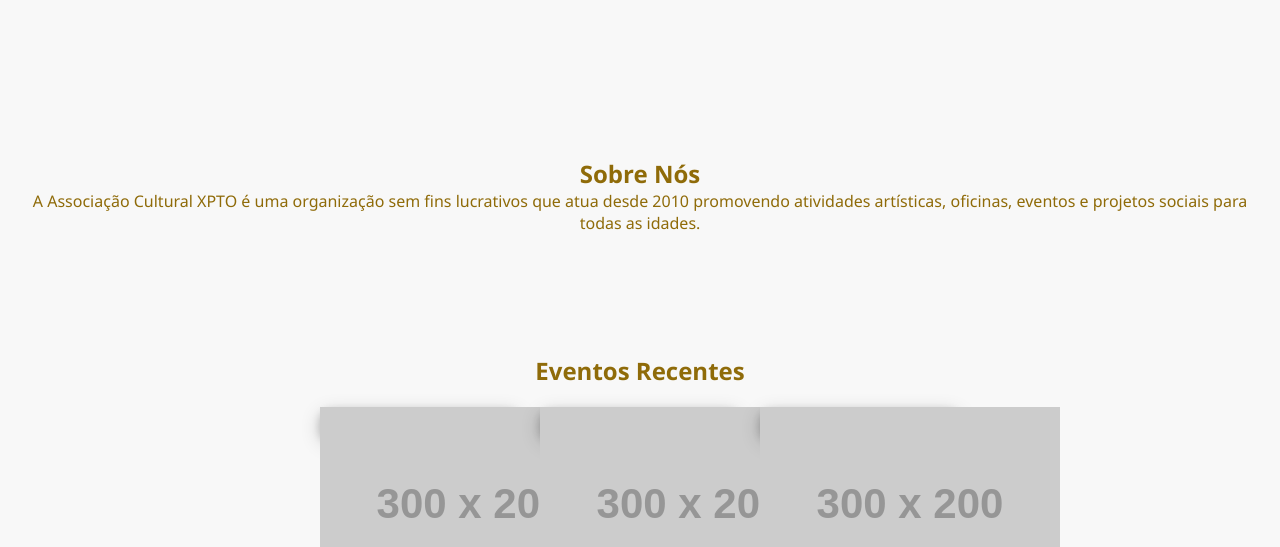
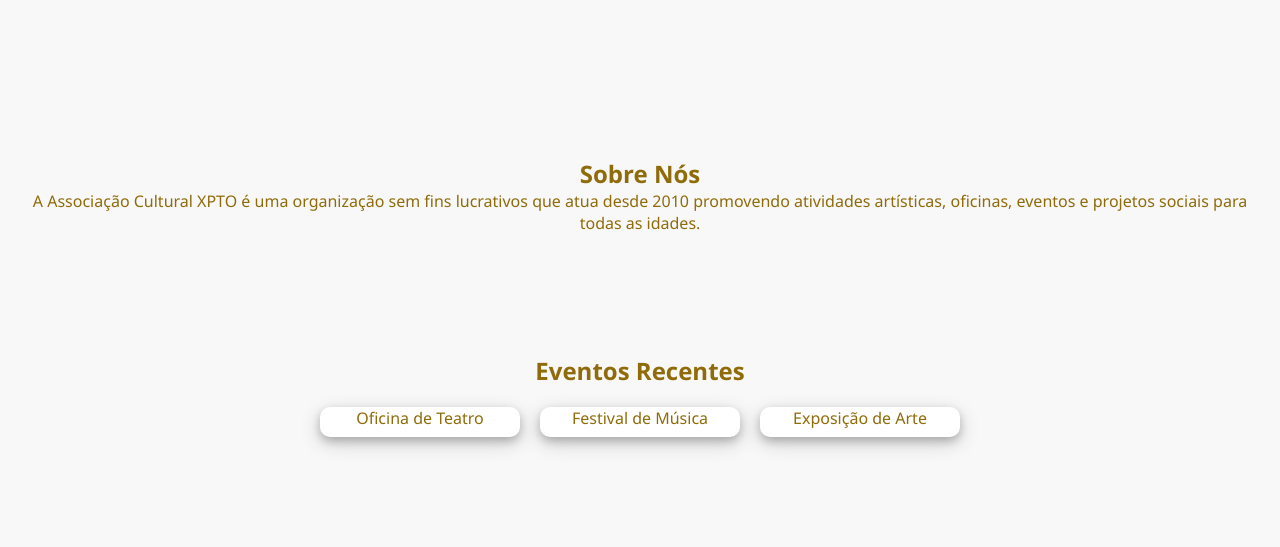
Before and after one commit to Carninhas/share-world, a plain HTML site: page index.html in a window 1280 px wide. Shown: the part 253-800 px from the top of the page. Drawn offline with Linux system fonts and the light colour scheme; placeholder pictures from the web are drawn by us.

Commit message:
Update index.html

```diff
--- a/index.html
+++ b/index.html
@@ -33,9 +33,9 @@
     <section id="eventos" class="eventos">
         <h2>Eventos Recentes</h2>
         <div class="galeria">
-            <div class="evento"><img src="https://via.placeholder.com/300x200" alt="Evento 1"/><p>Oficina de Teatro</p></div>
-            <div class="evento"><img src="https://via.placeholder.com/300x200" alt="Evento 2"/><p>Festival de Música</p></div>
-            <div class="evento"><img src="https://via.placeholder.com/300x200" alt="Evento 3"/><p>Exposição de Arte</p></div>
+            <div class="evento"><p>Oficina de Teatro</p></div>
+            <div class="evento"><p>Festival de Música</p></div>
+            <div class="evento"><p>Exposição de Arte</p></div>
         </div>
     </section>
 
```
